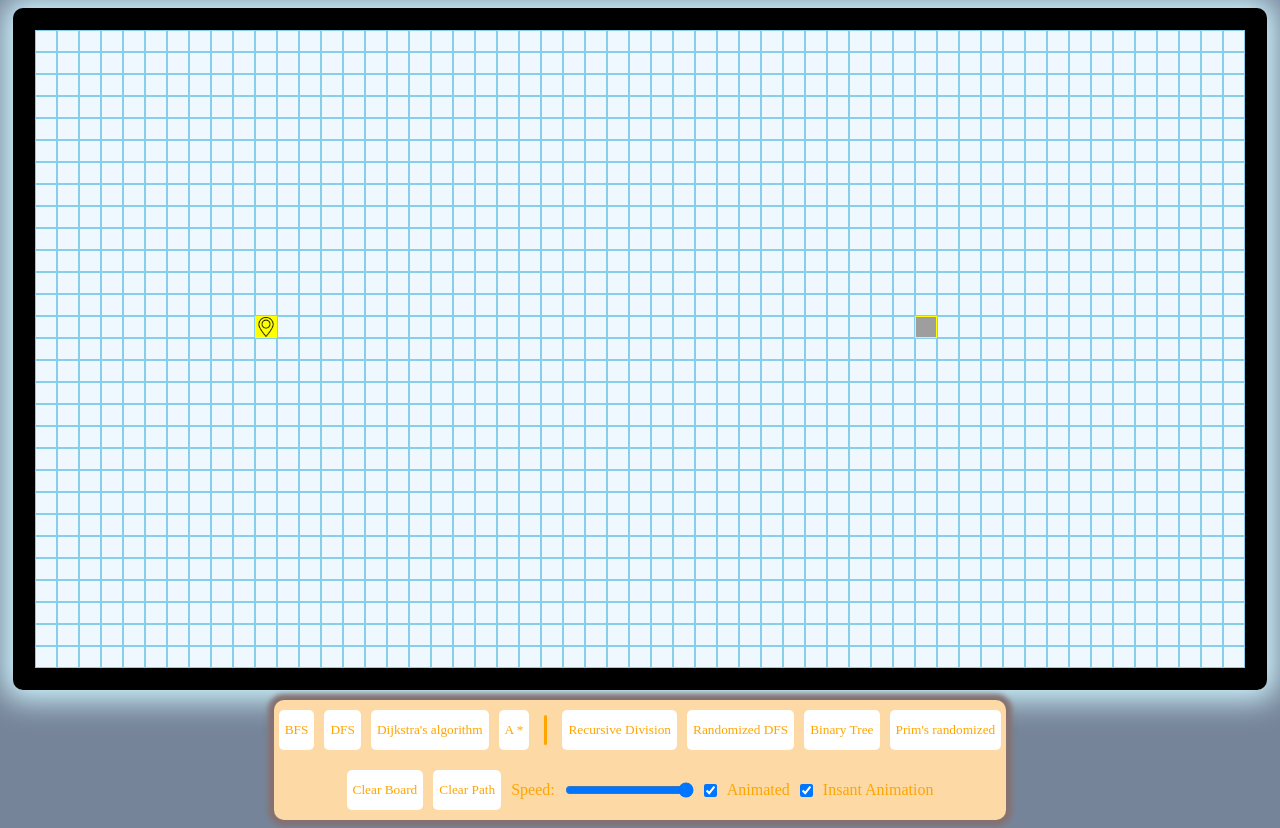
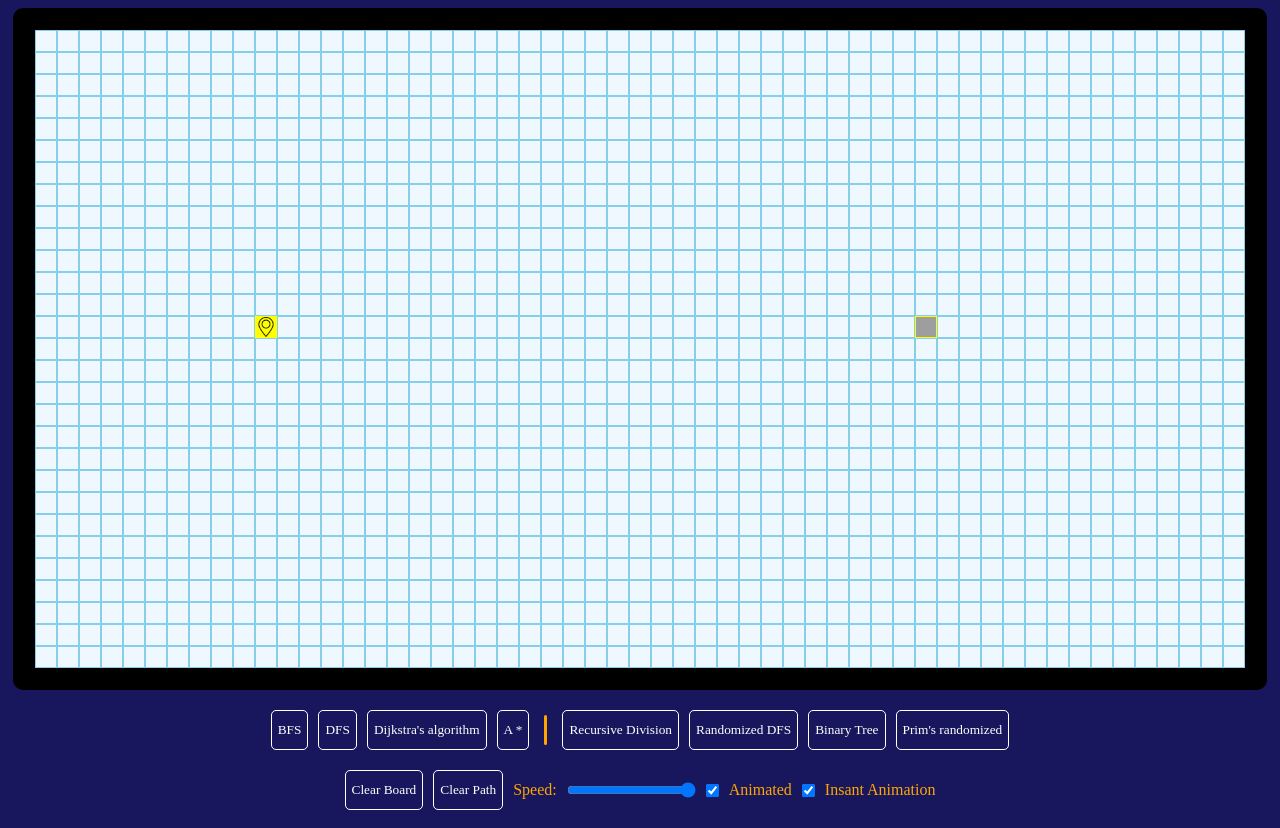
Before and after one commit to manukmelkonyan/PathFindingVisualizer, a React (Create React App) app: page / in a window 1280 px wide. Built offline with nearby package versions, Linux system fonts and the light colour scheme; a web font is replaced by a local one.

Commit message:
Changing styles in Assets/Styles/controlPanel.css and Assets/Styles/app.css

```diff
--- a/src/mazeAlgorithms.js
+++ b/src/Algorithms/mazeAlgorithms.js
@@ -1,4 +1,4 @@
-import gridOptions from "./gridOptions";
+import gridOptions from "../gridOptions";
 
 const animateCell = (state, i, j, time = gridOptions.delay) => {
   return new Promise((resolve) => {
--- a/src/algorithms.js
+++ b/src/Algorithms/searchingAlgorithms.js
@@ -1,4 +1,4 @@
-import gridOptions from "./gridOptions";
+import gridOptions from "../gridOptions";
 
 export async function runAlgorithm(name) {
   if (!(name in searchingAlgorithms)) {
--- a/src/Assets/Styles/app.css
+++ b/src/Assets/Styles/app.css
@@ -1,5 +1,5 @@
 body {
-  background-color: rgb(118, 132, 153);
+  background-color: rgb(24, 23, 94);
 }
 
 .flex-box {
--- a/src/Assets/Styles/controlPanel.css
+++ b/src/Assets/Styles/controlPanel.css
@@ -2,10 +2,8 @@
   display: flex;
   flex-direction: column;
   justify-content: center;
-  background-color: rgb(252, 217, 165);
+  background-color: rgb(24, 23, 94);
   border-radius: 10px 10px;
-  box-shadow: 0 0 5px 6px rgb(133, 113, 113);
-  /* align-items: center; */
   margin: auto;
   margin-top: 10px;
 }
@@ -23,15 +21,23 @@ label {
   src: url(../Fonts/MochiyPopPOne-Regular.ttf);
 }
 #controlPanel button {
-  background-color: white;
-  border: 0px;
+  background-color: transparent;
+  border: 1px solid white;
   border-radius: 5px 5px;
-  /* color: navy; */
+  color: white;
   height: 40px;
 }
 
-#controlPanel button:hover {
-  background-color: rgb(64, 181, 228);
+#controlPanel button:enabled:hover {
+  background-color: rgb(203, 209, 192);
+}
+
+#controlPanel button:enabled:active {
+  background-color: rgb(123, 128, 116);
+}
+
+#controlPanel button:disabled {
+  background-color: rgb(255, 255, 255);
 }
 
 .verticalLine {
--- a/src/Assets/Styles/grid.css
+++ b/src/Assets/Styles/grid.css
@@ -5,5 +5,5 @@
   border-radius: 10px 10px;
   padding: 0;
   margin: auto;
-  box-shadow: 0 0 30px 10px rgb(208, 246, 255);
+  /* box-shadow: 0 0 30px 10px rgb(208, 246, 255); */
 }
--- a/src/Components/ControlPanel.js
+++ b/src/Components/ControlPanel.js
@@ -1,6 +1,6 @@
 import React, { useEffect } from "react";
-import { searchingAlgorithms, runAlgorithm } from "../algorithms";
-import { runMazeAlgorithm } from "../mazeAlgorithms";
+import { searchingAlgorithms, runAlgorithm } from "../Algorithms/searchingAlgorithms";
+import { runMazeAlgorithm } from "../Algorithms/mazeAlgorithms";
 import gridOptions from "../gridOptions";
 import "../Assets/Styles/controlPanel.css";
 
```
